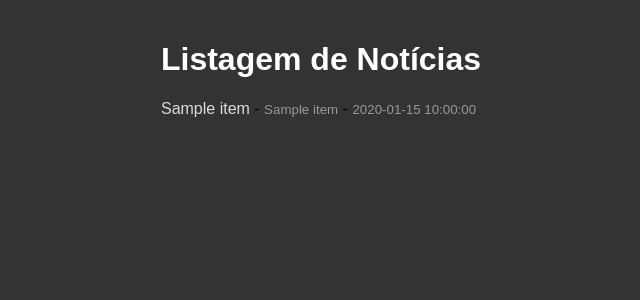
After one commit to olucasmac/news.infinitoaocubo.com.br, a Flask app: page /noticias in a window 1280 px wide. The commit adds this page. Shown: the top 300 px of the page, without its empty margins (319-959 px from the left). Run offline with Flask 3, Linux system fonts and the light colour scheme; tables that the repository leaves empty hold one stand-in row (values such as "Sample post").

Commit message:
Change `card` to `noticia` & Add `/noticias` route & Fix Title decode

```diff
--- a/main.py
+++ b/main.py
@@ -194,10 +194,15 @@ def image_proxy():
 def serve_feed():
     return send_from_directory('personal_feed', 'meu_feed.xml')
 
-@app.route('/card/<int:item_id>')
+@app.route('/noticia/<int:item_id>')
 def card(item_id):
     feed_item = FeedItem.query.get_or_404(item_id)
     return render_template('card.html', item=feed_item)
+
+@app.route('/noticias')
+def noticias():
+    feed_items = FeedItem.query.order_by(FeedItem.pub_date.desc()).all()
+    return render_template('noticias.html', feed_items=feed_items)
 
 scheduler = BackgroundScheduler()
 
--- a/static/styles.css
+++ b/static/styles.css
@@ -370,3 +370,37 @@ body {
     cursor: pointer;
     /* font-size: 14px;*/
 }
+
+.disclaimer {
+    max-width: 1000px;
+    width: 90%;
+    margin:auto;
+}
+
+.container {
+    max-width: 1200px;
+    margin: 0 auto;
+    padding: 20px;
+}
+
+.news-list {
+    list-style-type: none;
+    padding: 0;
+}
+
+.news-item {
+    margin-bottom: 10px;
+}
+
+.news-item a {
+    text-decoration: none;
+    color: #dbdbdb;
+}
+
+.news-item a:hover {
+    text-decoration: underline;
+}
+
+.news-item small {
+    color: #999;
+}
--- a/templates/index.html
+++ b/templates/index.html
@@ -14,7 +14,7 @@
             <h1>News</h1>
         </div>
     </a>
-    <!-- <div class="slogan"><small>Apenas um agregador de notícias sobre Ciência, Tecnologia e Cultura Pop.</small></div> -->
+    <div class="slogan"><small>Apenas um agregador de notícias sobre Ciência, Tecnologia e Cultura Pop.</small></div>
     <div id="filters" class="filters"></div>
     <div id="search-container" class="search-container"></div> <!-- Adiciona um contêiner para a barra de pesquisa -->
     <div id="feed" class="feed"></div>
--- /dev/null
+++ b/templates/noticias.html
@@ -0,0 +1,21 @@
+<!DOCTYPE html>
+<html lang="en">
+<head>
+    <meta charset="UTF-8">
+    <meta name="viewport" content="width=device-width, initial-scale=1.0">
+    <title>Listagem de Notícias</title>
+    <link rel="stylesheet" href="{{ url_for('static', filename='styles.css') }}">
+</head>
+<body>
+    <div class="container">
+        <h1 style="color: white;">Listagem de Notícias</h1>
+        <ul class="news-list">
+            {% for item in feed_items %}
+                <li class="news-item">
+                    <a href="{{ url_for('card', item_id=item.id) }}" target="_blank">{{ item.title }}</a> - <small>{{ item.channel_title }}</small> - <small>{{ item.pub_date }}</small>
+                </li>
+            {% endfor %}
+        </ul>
+    </div>
+</body>
+</html>
```
Also changed, not shown: static/scripts.js (+6 -4 lines).
